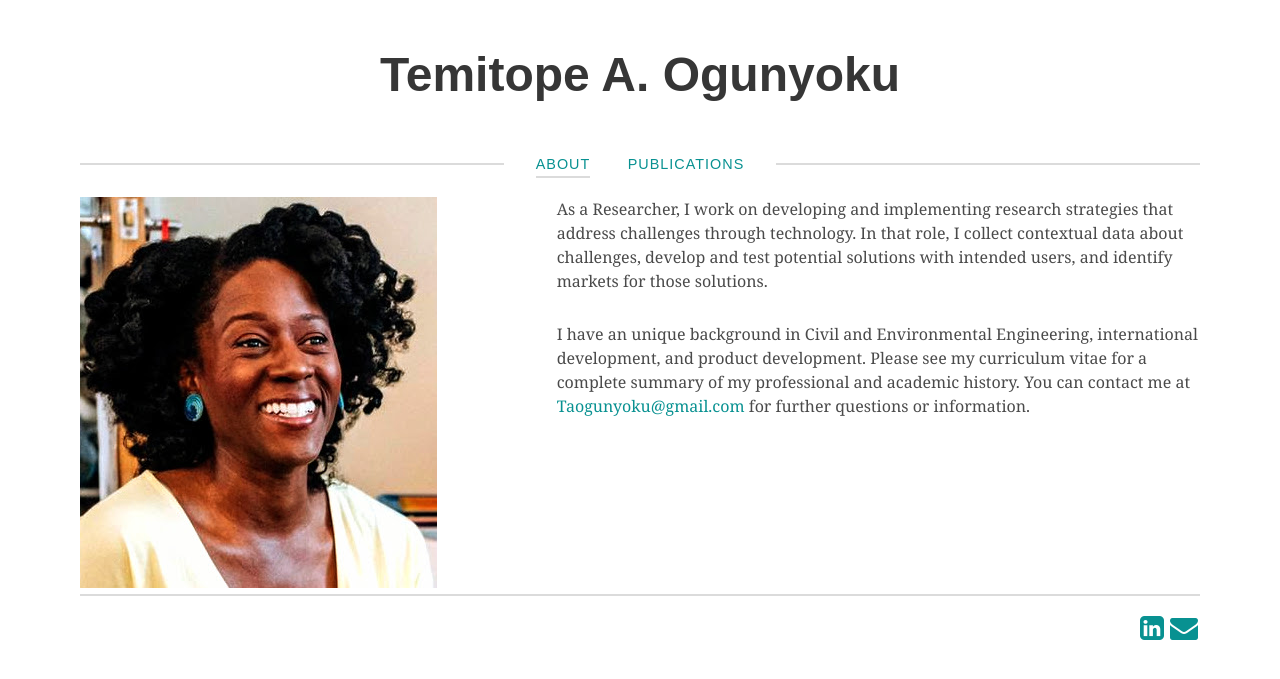
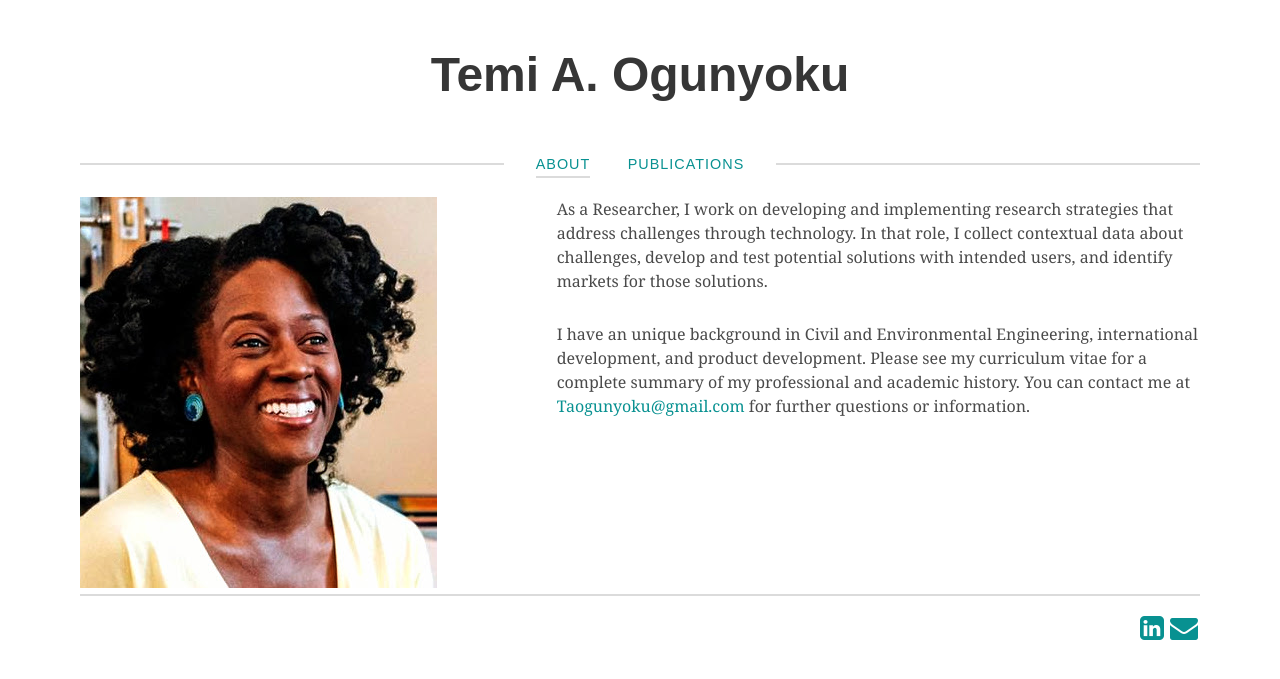
Before and after one commit to tderenzi/tderenzi.github.io, a Jekyll site: the page built from index.md, in a window 1280 px wide. Shown: the top 679 px of the page. Built offline with Jekyll 4.4.1, drawn with Linux system fonts in a browser that asks for light colours.

Commit message:
Update _config.yml

```diff
--- a/_config.yml
+++ b/_config.yml
@@ -13,7 +13,7 @@
 # you will see them accessed via {{ site.title }}, {{ site.email }}, and so on.
 # You can create any custom variable you would like, and they will be accessible
 # in the templates via {{ site.myvariable }}.
-title: Temitope A. Ogunyoku
+title: Temi A. Ogunyoku
 email: taogunyok@gmail.com
 description: > # this means to ignore newlines until "baseurl:"
   Temitope A. Ogunyoku is a researcher.
```
